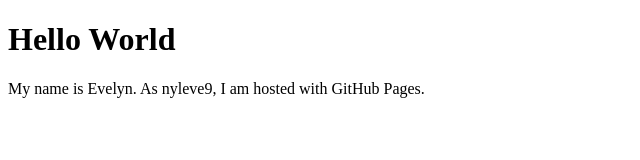
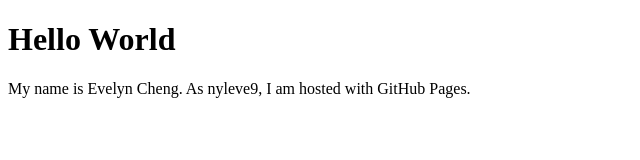
Before and after one commit to nyleve9/nyleve9.github.io, a plain HTML site: page index.html in a window 1280 px wide. Shown: the full height of the page, 0-640 px from the left. Drawn offline with Linux system fonts and the light colour scheme.

Commit message:
add surname

```diff
--- a/index.html
+++ b/index.html
@@ -2,6 +2,6 @@
 <html>
 <body>
 <h1>Hello World</h1>
-<p>My name is Evelyn. As nyleve9, I am hosted with GitHub Pages.</p>
+<p>My name is Evelyn Cheng. As nyleve9, I am hosted with GitHub Pages.</p>
 </body>
 </html>
```
